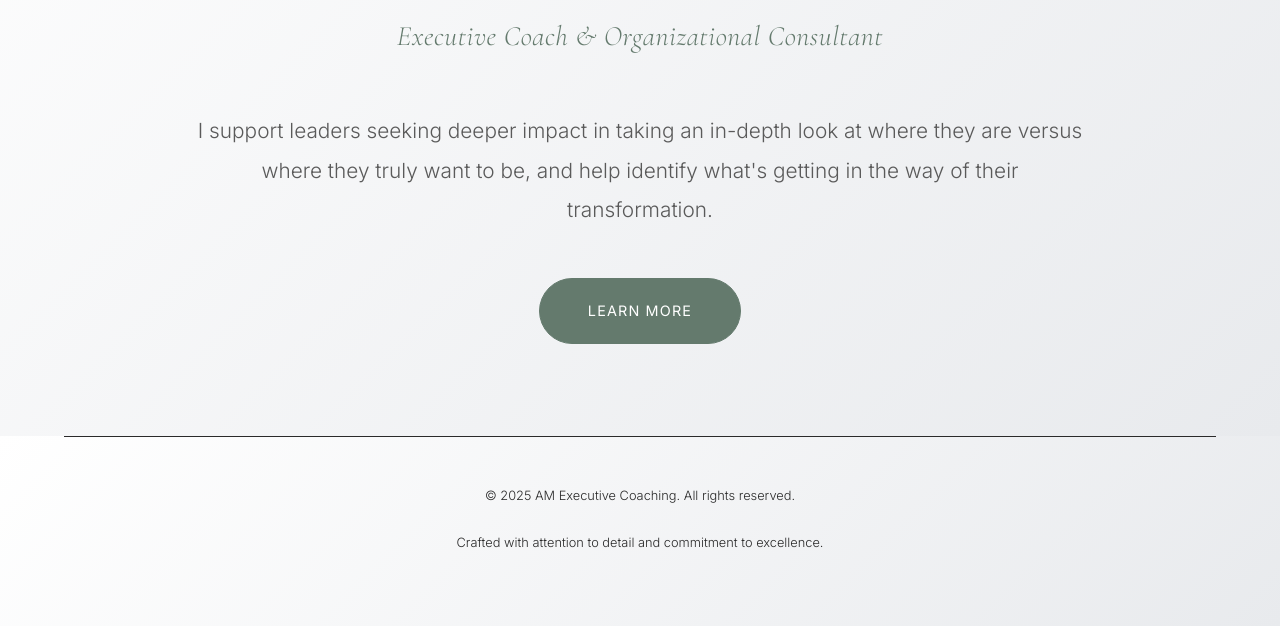
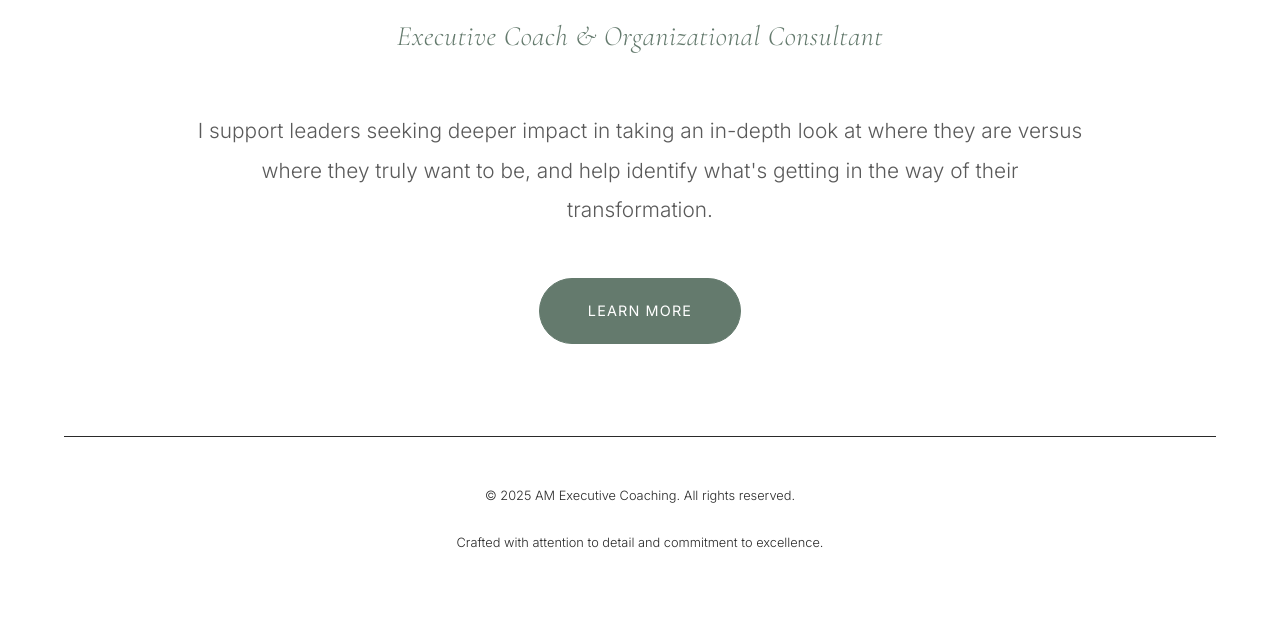
Before and after one commit to jumaanebey/AM-site, a plain HTML site: page index.html in a window 1280 px wide. Shown: the part 364-990 px from the top of the page. Drawn offline with nearby package versions, Linux system fonts and the light colour scheme.

Commit message:
Change footer backgrounds to solid white across all pages
Removed gradient, now using solid #FFFFFF background

🤖 Generated with [Claude Code](https://claude.com/claude-code)

Co-Authored-By: Claude <noreply@anthropic.com>

```diff
--- a/index.html
+++ b/index.html
@@ -115,7 +115,7 @@
             align-items: center;
             justify-content: center;
             padding: 8rem 5% 5rem;
-            background: linear-gradient(135deg, var(--white) 0%, var(--cool-gray) 100%);
+            background: var(--white);
             text-align: center;
         }
 
@@ -192,7 +192,7 @@
 
         /* Footer */
         footer {
-            background: linear-gradient(135deg, var(--white) 0%, var(--cool-gray) 100%);
+            background: var(--white);
             color: var(--dark-text);
             text-align: center;
             padding: 3rem 5%;
```
Also changed, not shown: about.html (+1 -1 lines), approach.html (+1 -1 lines), contact.html (+1 -1 lines), services.html (+1 -1 lines), testimonials.html (+1 -1 lines).
